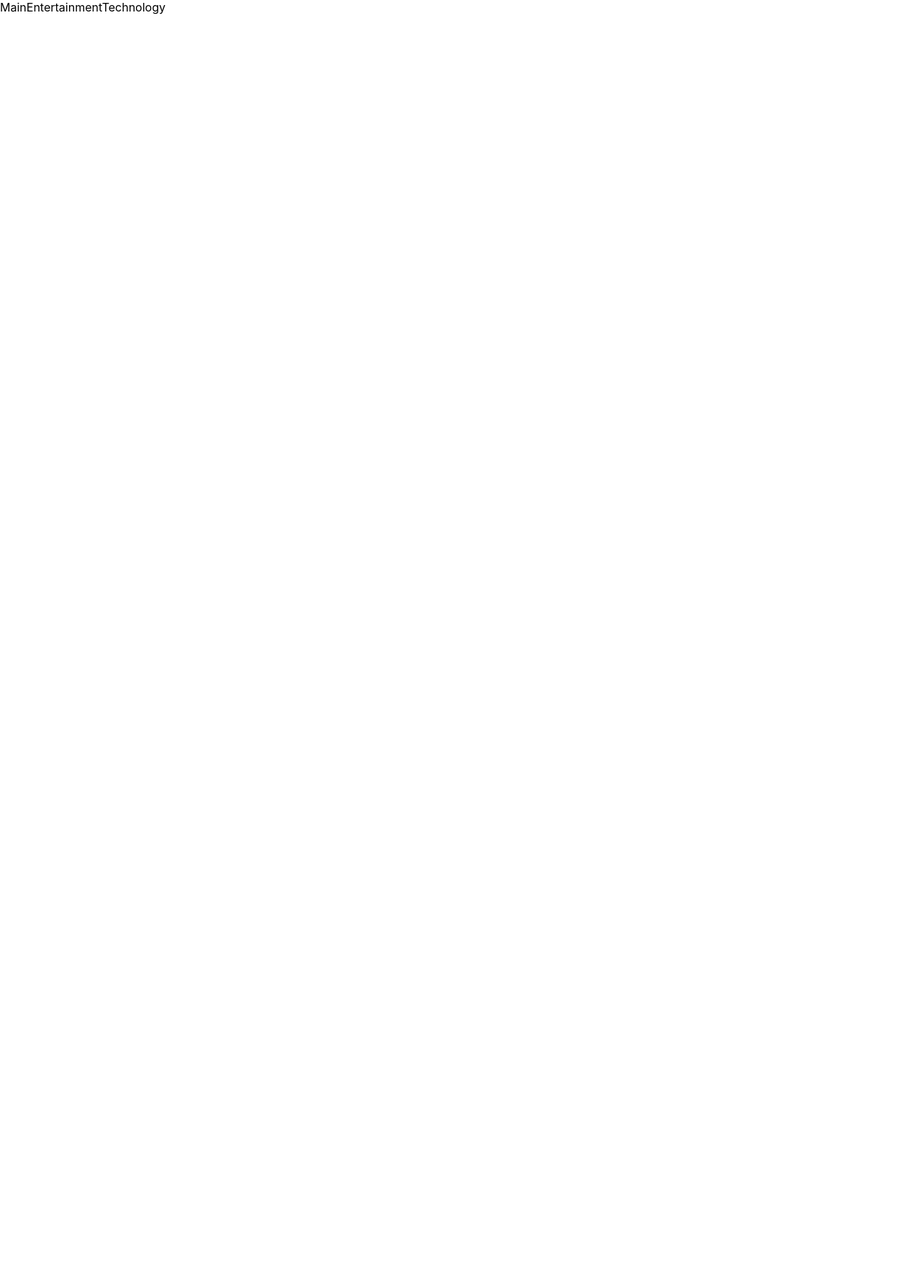
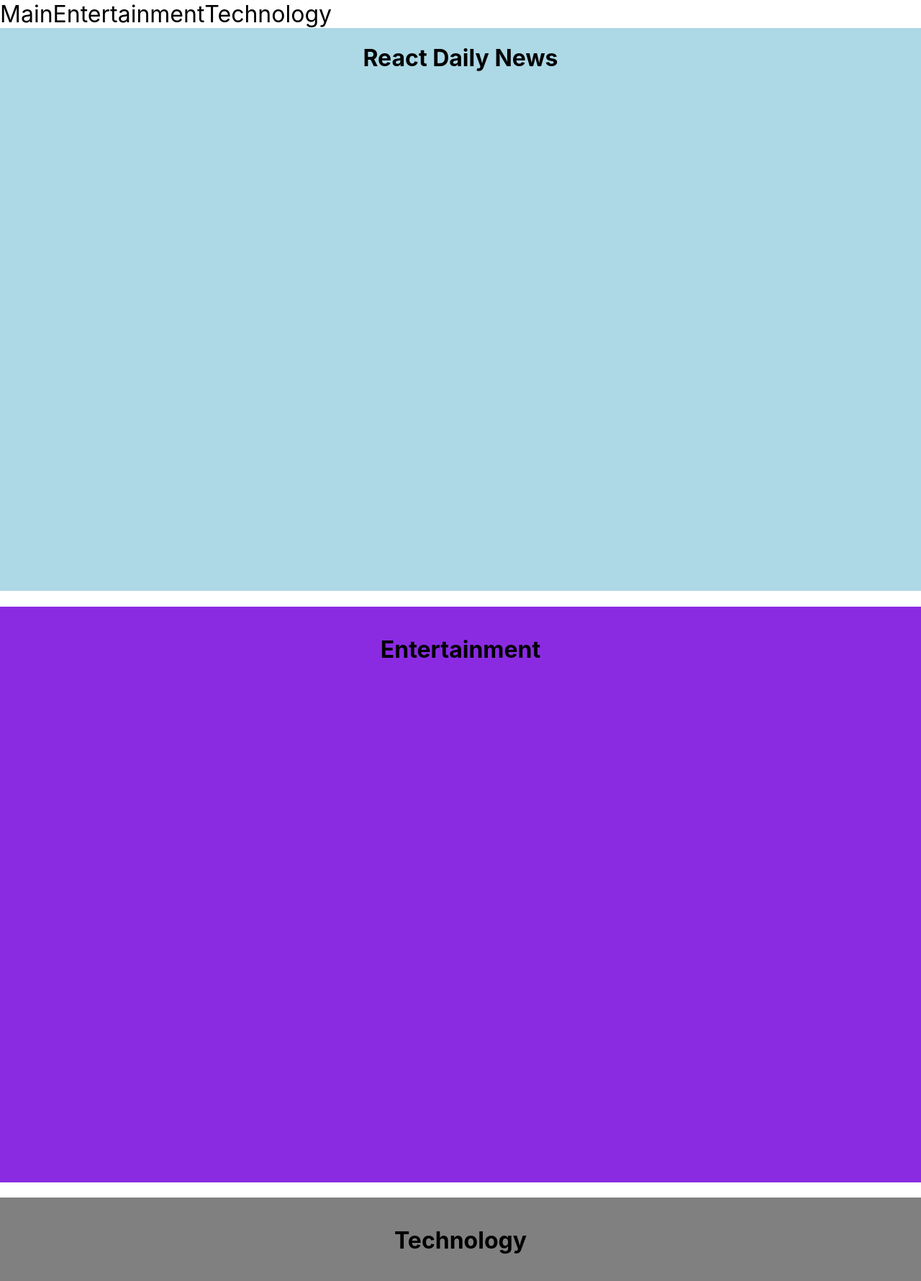
Before and after one commit to mamady310/react-news, a React (Create React App) app: page / in a window 1280 px wide. Shown: the top 1780 px of the page at 72% size. Before the commit the page ends 800 px from the top, so only its background shows below. Built offline with nearby package versions, Linux system fonts and the light colour scheme; no server answers; the HTML template or start-up script is replaced by a standard one.

Commit message:
added css styling to see if scrolling was working

```diff
--- a/src/Components/Entertainment.js
+++ b/src/Components/Entertainment.js
@@ -3,7 +3,8 @@ import React, { Component } from 'react';
 class Entertainment extends Component {
     render () {
         return (
-            <div>
+            <div className="entertainment-section" id="entertainment">
+            <h1>Entertainment</h1>
 
             </div>
         )
--- a/src/Components/Main.js
+++ b/src/Components/Main.js
@@ -3,8 +3,8 @@ import React, { Component } from 'react';
 class Main extends Component {
     render () {
         return (
-            <div>
-
+            <div className='main-section' id='main'>
+                 <h1>React Daily News</h1>
             </div>
         )
     }
--- a/src/Components/Technology.js
+++ b/src/Components/Technology.js
@@ -3,7 +3,8 @@ import React, { Component } from 'react';
 class Technology extends Component {
     render (){
         return (
-            <div>
+            <div className="technology-section" id="technology">
+                <h1>Technology</h1>
 
             </div>
         )
--- a/src/Container/App.css
+++ b/src/Container/App.css
@@ -0,0 +1,31 @@
+.navbar {
+    position: fixed;
+    top: 0;
+    width: 100%;
+    font-size: 2em;
+    background-color: white;
+    display: flex;
+  }
+
+  .navbar ul li {
+    color: black;
+    padding-right: 20px;
+    display: inline;
+  }
+
+  .main-section {
+    height: 100vh;
+    background-color: lightblue;
+  }
+  .entertainment-section {
+    height: 100vh;
+    background-color: blueviolet;
+  }
+  .technology-section {
+    height: 100vh;
+    background-color: grey;
+  }
+  h1{
+    padding-top: 40px;
+    text-align: center;
+  }
--- a/src/Container/App.js
+++ b/src/Container/App.js
@@ -20,8 +20,9 @@ class App extends Component {
     .then(res => {
       const meals = res.data.meals
       this.setState({ recipes: meals})
-      console.log(this.state.recipes)
+      // console.log(this.state.recipes)
     })
+    .catch(error => console.log(error) );
   }
    render (){
 
```
